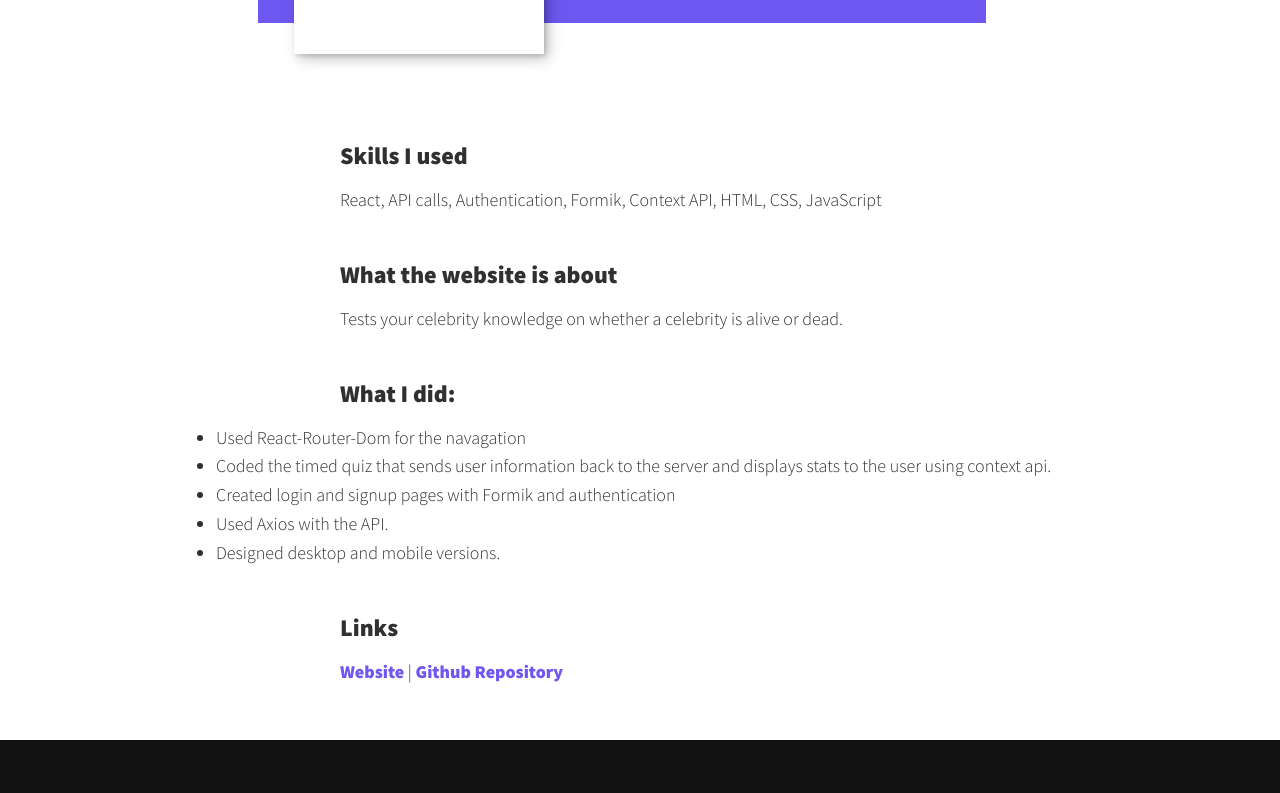
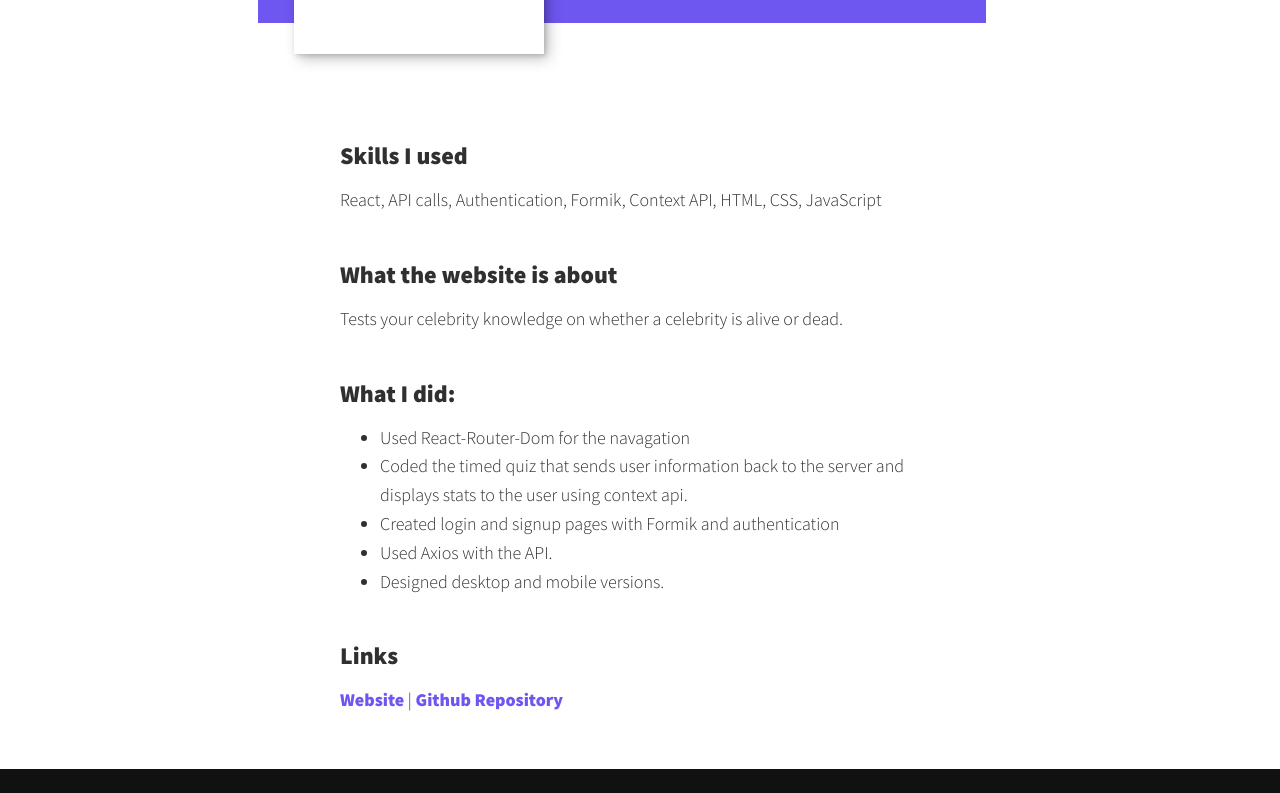
Before and after one commit to Notesong/refactored-personal-portfolio, a React (Create React App) app in the folder client/: page /project/1 in a window 1280 px wide. Shown: the part 394-1187 px from the top of the page. Built offline with nearby package versions, Linux system fonts and the light colour scheme.

Commit message:
Minor CSS adjustments

```diff
--- a/client/src/components/main/Services.js
+++ b/client/src/components/main/Services.js
@@ -6,7 +6,7 @@ export const Services = () => {
       <h2 className="section__title section__title--services">What I do</h2>
       <div className="services">
         <div className="service">
-          <h3>Design + Development</h3>
+          <h3>React Development</h3>
           <p>
             Lorem ipsum dolor sit amet, consectetur adipiscing elit, sed do
             eiusmod tempor incididunt ut labore et dolore magna aliqua. Ut enim
@@ -15,7 +15,7 @@ export const Services = () => {
           </p>
         </div>
         <div className="service">
-          <h3>E-Commerce</h3>
+          <h3>Node.js Back-end</h3>
           <p>
             Lorem ipsum dolor sit amet, consectetur adipiscing elit, sed do
             eiusmod tempor incididunt ut labore et dolore magna aliqua. Ut enim
@@ -24,7 +24,7 @@ export const Services = () => {
           </p>
         </div>
         <div className="service">
-          <h3>WordPress</h3>
+          <h3>Website Refactoring</h3>
           <p>
             Lorem ipsum dolor sit amet, consectetur adipiscing elit, sed do
             eiusmod tempor incididunt ut labore et dolore magna aliqua. Ut enim
--- a/client/src/styles.css
+++ b/client/src/styles.css
@@ -415,6 +415,7 @@ header {
 
 .portfolio__img {
   transition: transform 750ms cubic-bezier(0.5, 0, 0.5, 1), opacity 250ms linear;
+  min-width: 100%;
 }
 
 .portfolio__item:focus {
@@ -481,7 +482,8 @@ header {
 }
 
 .portfolio-item-individual h3,
-.portfolio-item-individual p {
+.portfolio-item-individual p,
+.portfolio-item-individual ul {
   max-width: 600px;
   margin-left: auto;
   margin-right: auto;
```
